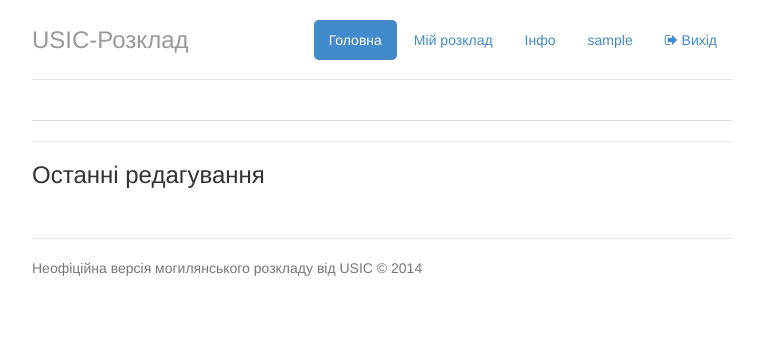
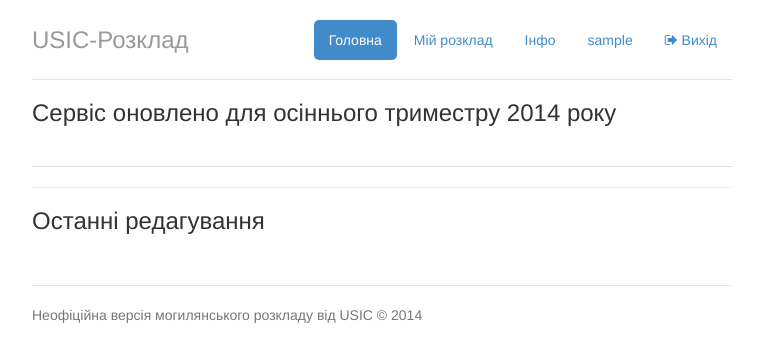
Before and after one commit to troyand/timetable_nonrel, a Django app: page / in a window 1280 px wide. Shown: the top 362 px of the page, without its empty margins (258-1021 px from the left). Run offline with Django 3.2, Linux system fonts and the light colour scheme; the visitor is signed in with stand-in values (Sample User, id 1); data comes from the database, SQL or seed files in the repository; data that the repository does not hold is empty; parts of the project's set-up code (start-up, migrations or seed data) failed here and were passed over; some libraries are stand-ins or nearby versions.

Commit message:
add 2014 update message

```diff
--- a/timetable/templates/jumbo.html
+++ b/timetable/templates/jumbo.html
@@ -43,6 +43,7 @@
       {% include "header.html" %}
       {% block body %}
 
+      <h3>Сервіс оновлено для осіннього триместру 2014 року</h3>
       {% if not user.is_authenticated %}
       <div class="jumbotron">
         <iframe width="560" height="315" src="//www.youtube.com/embed/l6MpgLGrw84" frameborder="0" allowfullscreen></iframe></p>
```
